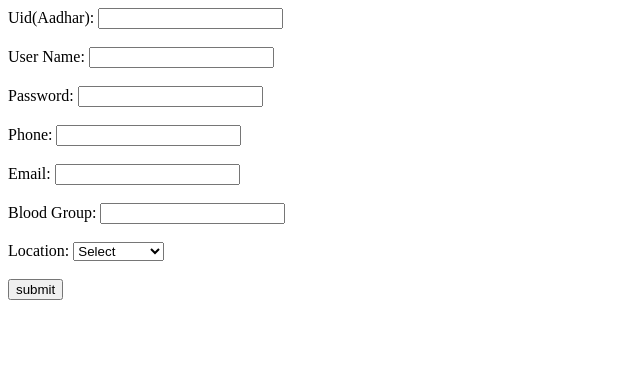
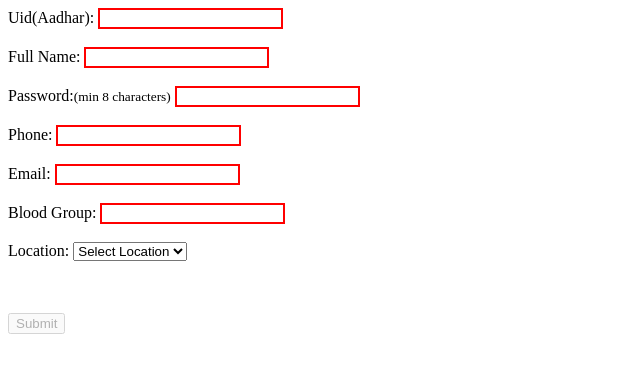
Before and after one commit to saketh-bheemareddy/Blood-Bank, a PHP site: page /register.php in a window 1280 px wide. Shown: the top 373 px of the page, without its empty margins (0-640 px from the left). Run offline with PHP 8.4, Linux system fonts and the light colour scheme.

Commit message:
register form validation

```diff
--- a/insert.php
+++ b/insert.php
@@ -8,15 +8,13 @@ if($_SERVER["REQUEST_METHOD"]=="POST"){
     $group=$_POST['group'];
     $pwd =$_POST['pwd'];
     $uname = $_POST['uname'];
-
-}
     $sql="INSERT INTO donar_details VALUES('$uid','$uname','$pwd','$email','$contact','$group','$location')";
     if($conn->multi_query($sql)===TRUE){
         echo "Registered successfully","<br>";
         echo "<a href='login.php'>Login</a>","<br>";
-
     }
     else{
         echo "Error: " .$sql . "<br>" . $conn->error;
     }
+}
 ?>
--- /dev/null
+++ b/register.css
@@ -0,0 +1,13 @@
+input:required:invalid {
+    border: 2px solid red;
+}
+input:required:valid{
+    border: 2px solid greenyellow;
+}
+input{
+    outline: none;
+}
+form:invalid button {
+    opacity: 0.3;
+    pointer-events: none;
+}
--- a/register.php
+++ b/register.php
@@ -4,33 +4,35 @@
     <meta charset="UTF-8">
     <meta http-equiv="X-UA-Compatible" content="IE=edge">
     <meta name="viewport" content="width=device-width, initial-scale=1.0">
-    <title>Document</title>
+    <title>Register</title>
+    <link rel="stylesheet" href="register.css">
 </head>
 <body>
 <form action="insert.php" method="post">
             <label for="uid">Uid(Aadhar): </label>
-            <input type="text" name="uid" required> <br> <br>
-            <label for="uname">User Name: </label>
-            <input type="text" name="uname" required> <br> <br>
-            <label>Password: </label>
-            <input type = "password" name = 'pwd' required> <br> <br>
+            <input type="text" name="uid" required minlenght="12" maxlength="12" pattern="[2-9]{1}[0-9]{11}"> <br> <br>
+            <label for="uname">Full Name: </label>
+            <input type="text" name="uname" required pattern="[A-Z][a-z]{,29}"> <br> <br>
+            <label>Password:<small>(min 8 characters)</small> </label>
+            <input type = "password" name = 'pwd' required minlength="8"> <br> <br>
             <label for="phone">Phone: </label>
-            <input type="text" name="contact" required> <br> <br>
+            <input type="text" name="contact" required minlength="10" maxlength="10" pattern="[6-9]{1}[0-9]{9}"> <br> <br>
             <label for="email">Email: </label>
             <input type="email" name="email" required> <br> <br>
             <label for="bld">Blood Group: </label>
-            <input type="text" name="group" required> <br> <br>
+            <input type="text" name="group" required pattern="[A|B|AB|O][+-]"> <br> <br>
             <label for="location">Location: </label>
-            <select name="location">
-              <option value="select">Select</option>
+            <select name="location" required>
+              <option value="" >Select Location</option>
                 <option  value="Hyderabad">Hyderabad</option>
                 <option value="Warangal">Warangal</option>
                 <option value="Nizambad">Nizambad</option>
                 <option value="Karimnagar">Karimnagar</option>
                 <option value="Adilabad">Adilabad</option>
                 <option value="Khammam">Khammam</option>
-            </select> <br> <br>
-            <input type="submit" value="submit">
+            </select>
+            <p id="loactionerr"></p><br> <br>
+            <button type="submit" name="send">Submit</button>
         </form>
 </body>
 </html>
```
Lines whose indentation alone changed are shown as unchanged.
